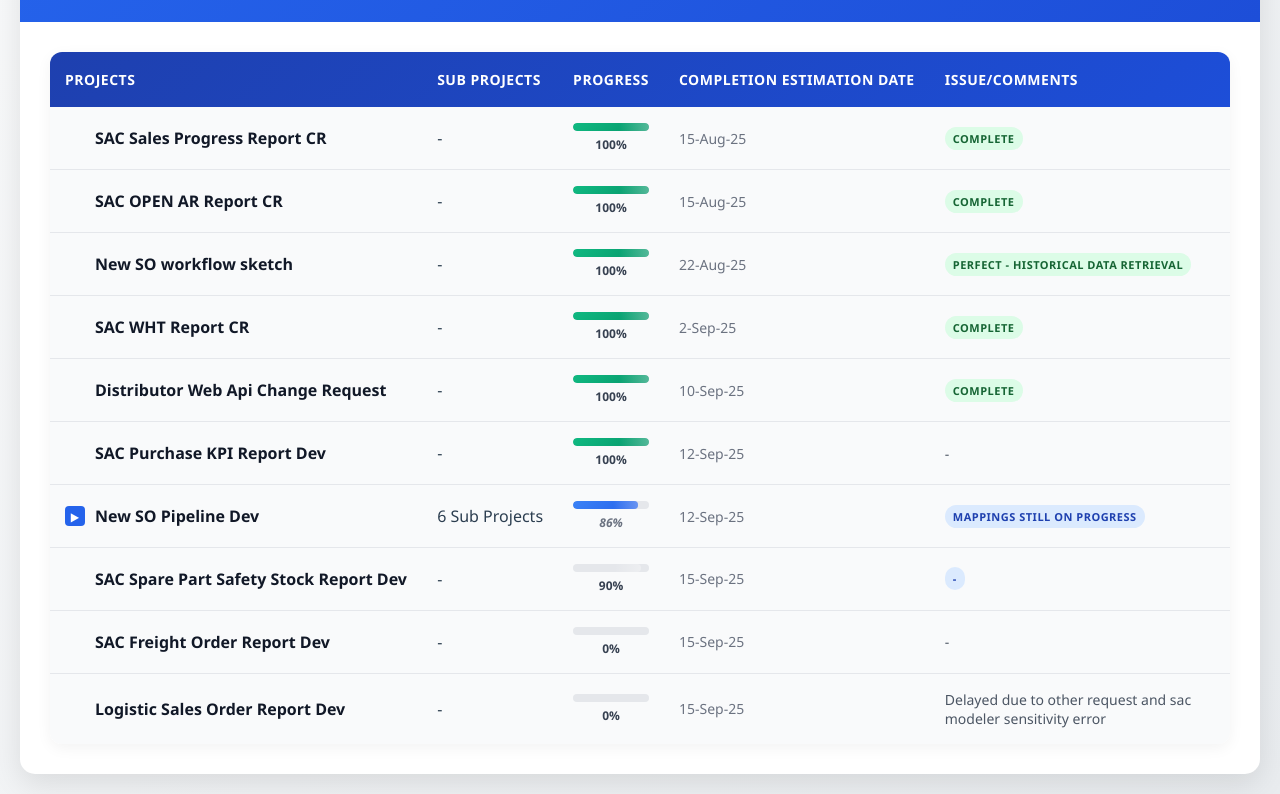
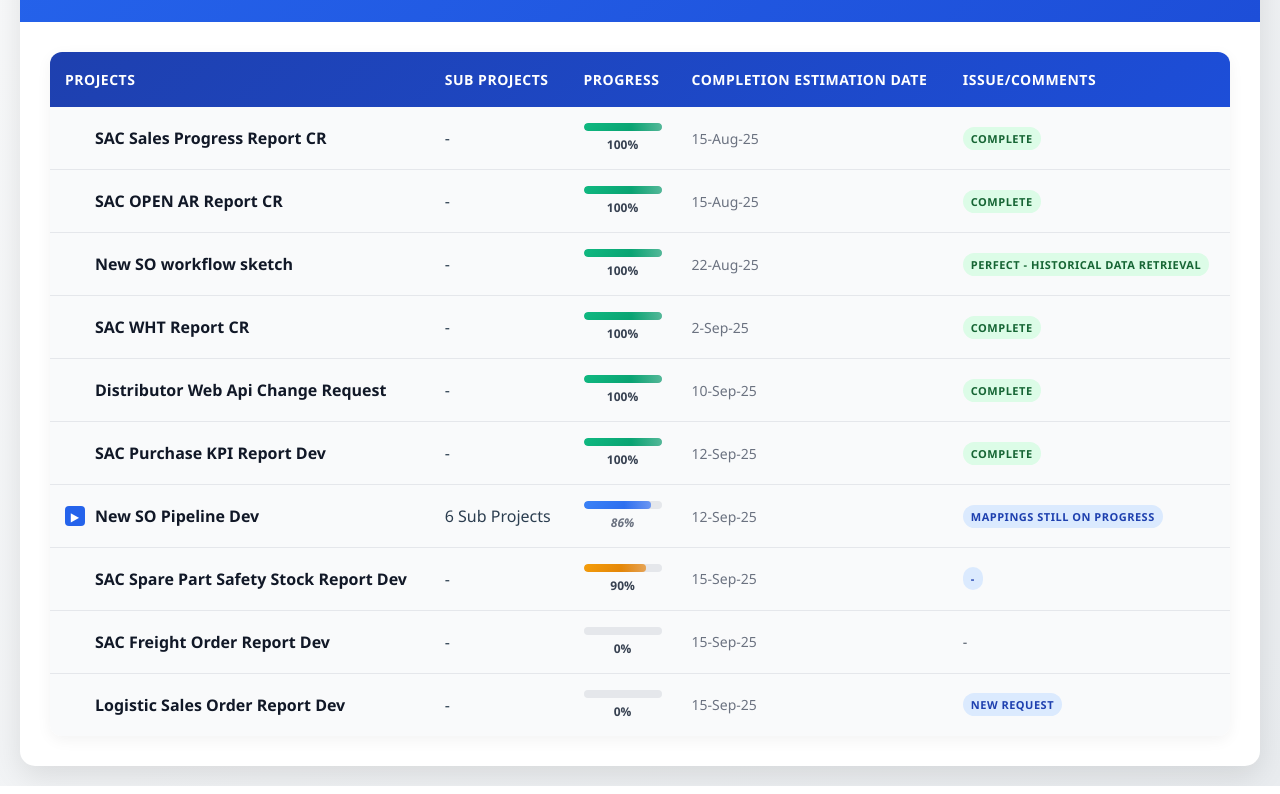
Before and after one commit to MaseratiTeja/KIN-DE-Project-Progress, a plain HTML site: page index.html in a window 1280 px wide. Shown: the part 116-910 px from the top of the page. Drawn offline with Linux system fonts and the light colour scheme.

Commit message:
Add files via upload

```diff
--- a/index.html
+++ b/index.html
@@ -430,7 +430,9 @@
                             </div>
                         </td>
                         <td class="date">12-Sep-25</td>
-                        <td class="comments">-</td>
+                        <td class="comments">
+                            <span class="status-badge status-complete">COMPLETE</span>
+                        </td>
                     </tr>
 
                     <tr class="project-row main-project" data-project="so-pipeline" onclick="toggleSubProjects('so-pipeline')">
@@ -560,7 +562,7 @@
                         <td>
                             <div class="progress-container">
                                 <div class="progress-bar">
-                                    <div class="progress-fill progress-90" style="width: 90%"></div>
+                                    <div class="progress-fill progress-80" style="width: 80%"></div>
                                 </div>
                                 <div class="progress-text">90%</div>
                             </div>
@@ -607,7 +609,9 @@
                             </div>
                         </td>
                         <td class="date">15-Sep-25</td>
-                        <td class="comments">Delayed due to other request and sac modeler sensitivity error</td>
+                        <td class="comments">
+                            <span class="status-badge status-in-progress">New Request</span>
+                        </td>
                     </tr>
                 </tbody>
 
```
